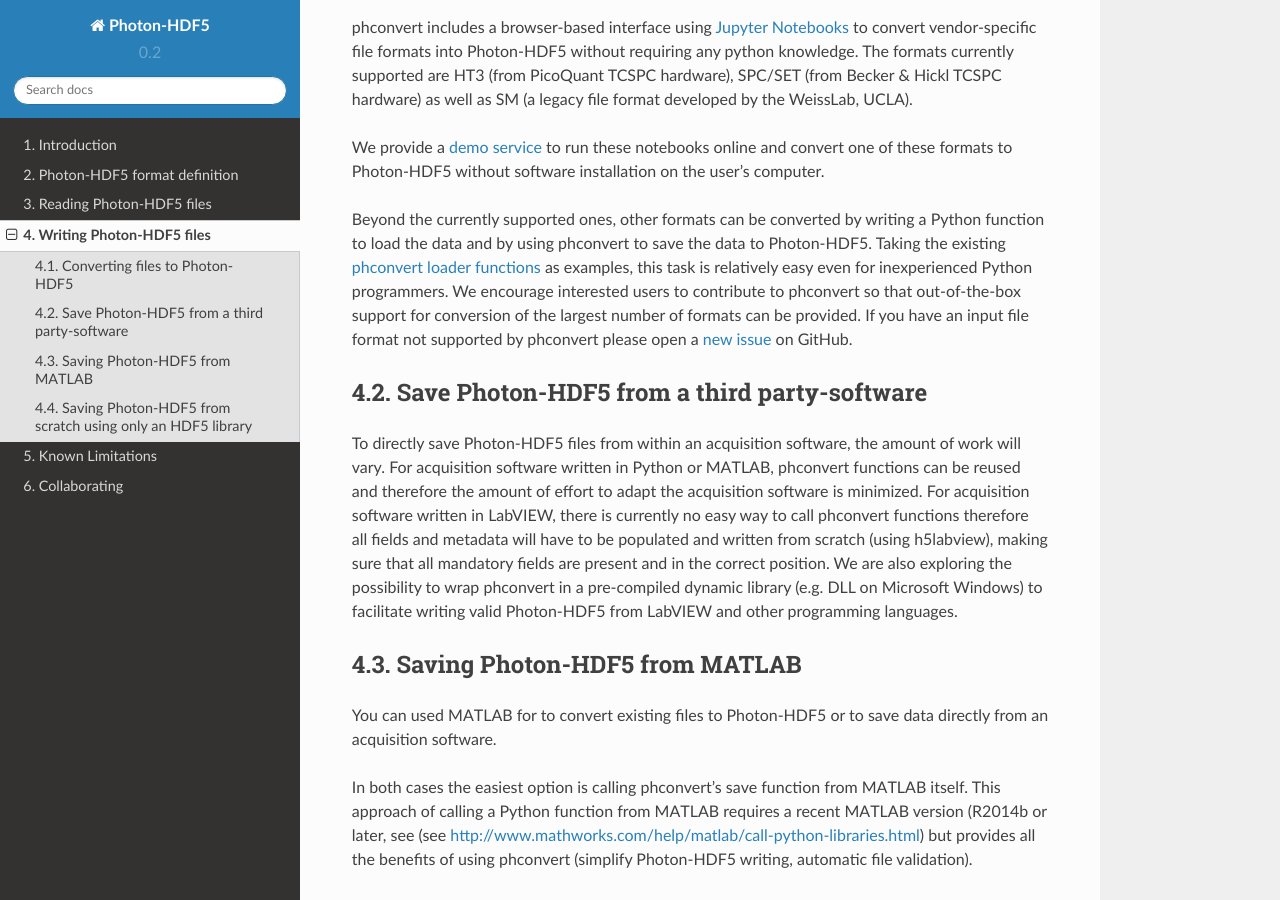
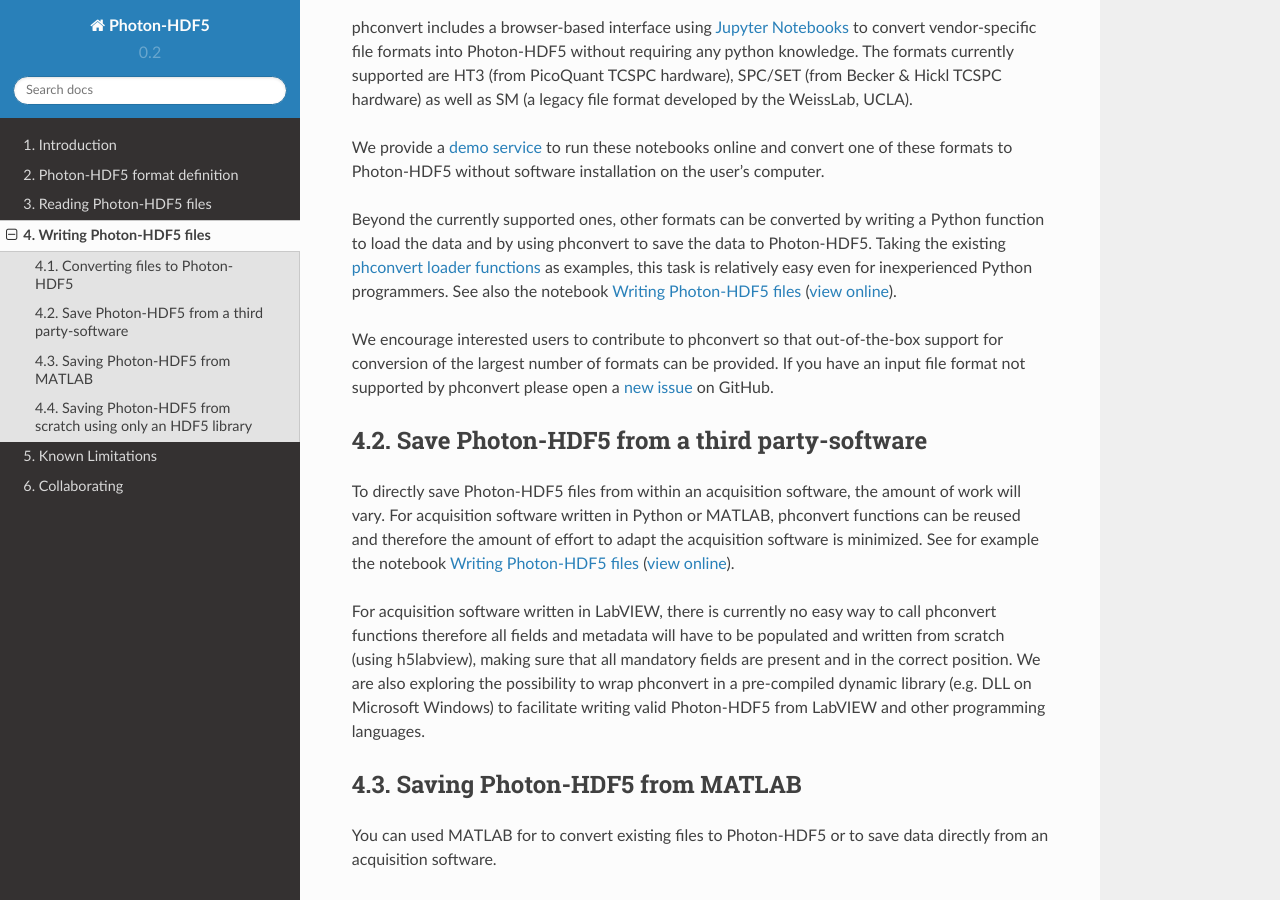
Before and after one commit to Photon-HDF5/photon-hdf5, a Sphinx documentation site: the page built from docs/writing.rst, in a window 1280 px wide and 900 px high, scrolled down 560 px. Built offline with Sphinx 7.4.7 and the Read the Docs theme 2.0.0, drawn with Linux system fonts in a browser that asks for light colours.

Commit message:
Add link to notebook

```diff
--- a/docs/writing.rst
+++ b/docs/writing.rst
@@ -42,6 +42,10 @@
 the data to Photon-HDF5. Taking the
 existing `phconvert loader functions <https://github.com/Photon-HDF5/phconvert/blob/master/phconvert/loader.py>`_
 as examples, this task is relatively easy even for inexperienced Python programmers.
+See also the notebook
+`Writing Photon-HDF5 files <https://github.com/Photon-HDF5/phconvert/blob/master/notebooks/Writing%20Photon-HDF5%20files.ipynb>`_
+(`view online <http://nbviewer.ipython.org/github/Photon-HDF5/phconvert/blob/master/notebooks/Writing%20Photon-HDF5%20files.ipynb>`_).
+
 We encourage interested users to contribute to phconvert so that
 out-of-the-box support for conversion of the largest number of formats can
 be provided. If you have an input file format not supported by phconvert
@@ -55,7 +59,11 @@
 To directly save Photon-HDF5 files from within an acquisition software,
 the amount of work will vary. For acquisition software written in Python or MATLAB,
 phconvert functions can be reused and therefore the amount of effort to adapt
-the acquisition software is minimized. For acquisition software written in LabVIEW,
+the acquisition software is minimized. See for example the notebook
+`Writing Photon-HDF5 files <https://github.com/Photon-HDF5/phconvert/blob/master/notebooks/Writing%20Photon-HDF5%20files.ipynb>`_
+(`view online <http://nbviewer.ipython.org/github/Photon-HDF5/phconvert/blob/master/notebooks/Writing%20Photon-HDF5%20files.ipynb>`_).
+
+For acquisition software written in LabVIEW,
 there is currently no easy way to call phconvert functions therefore all fields
 and metadata will have to be populated and written from scratch (using h5labview),
 making sure that all mandatory fields are present and in the correct position.
```
